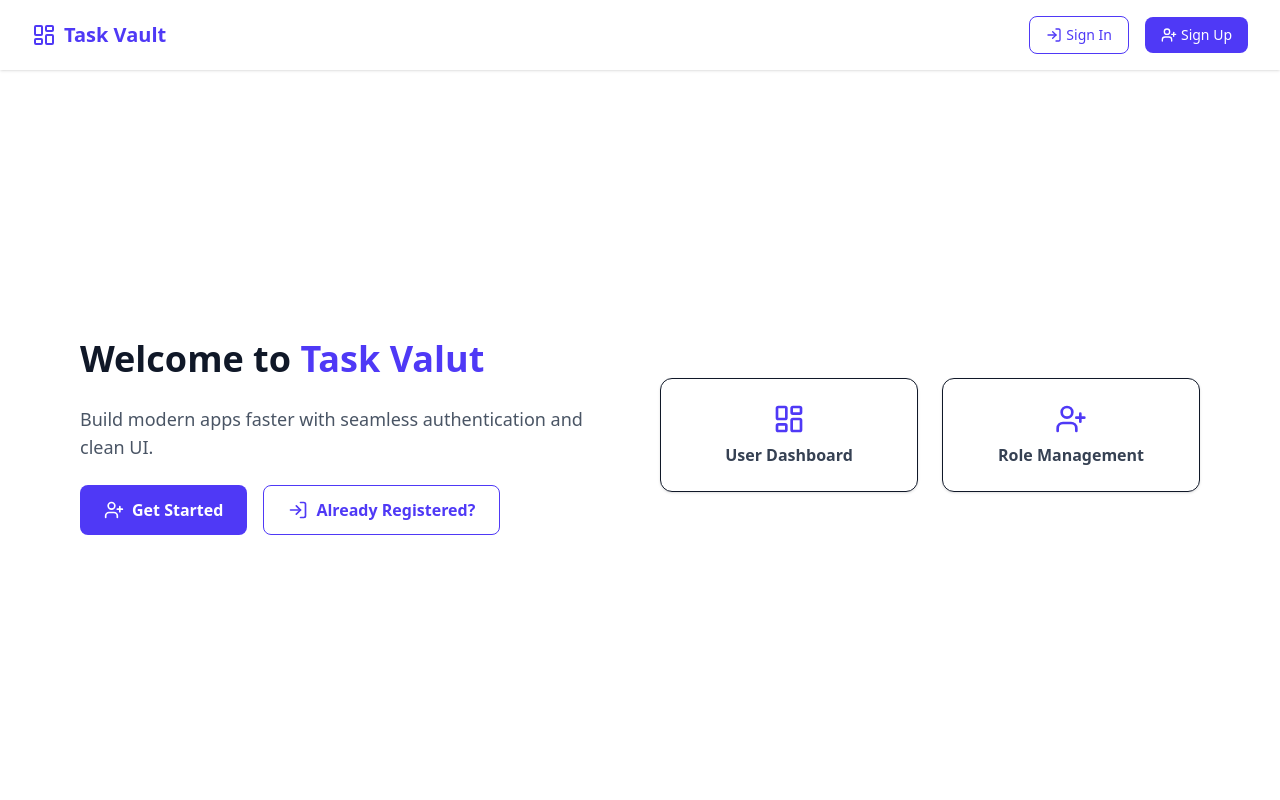
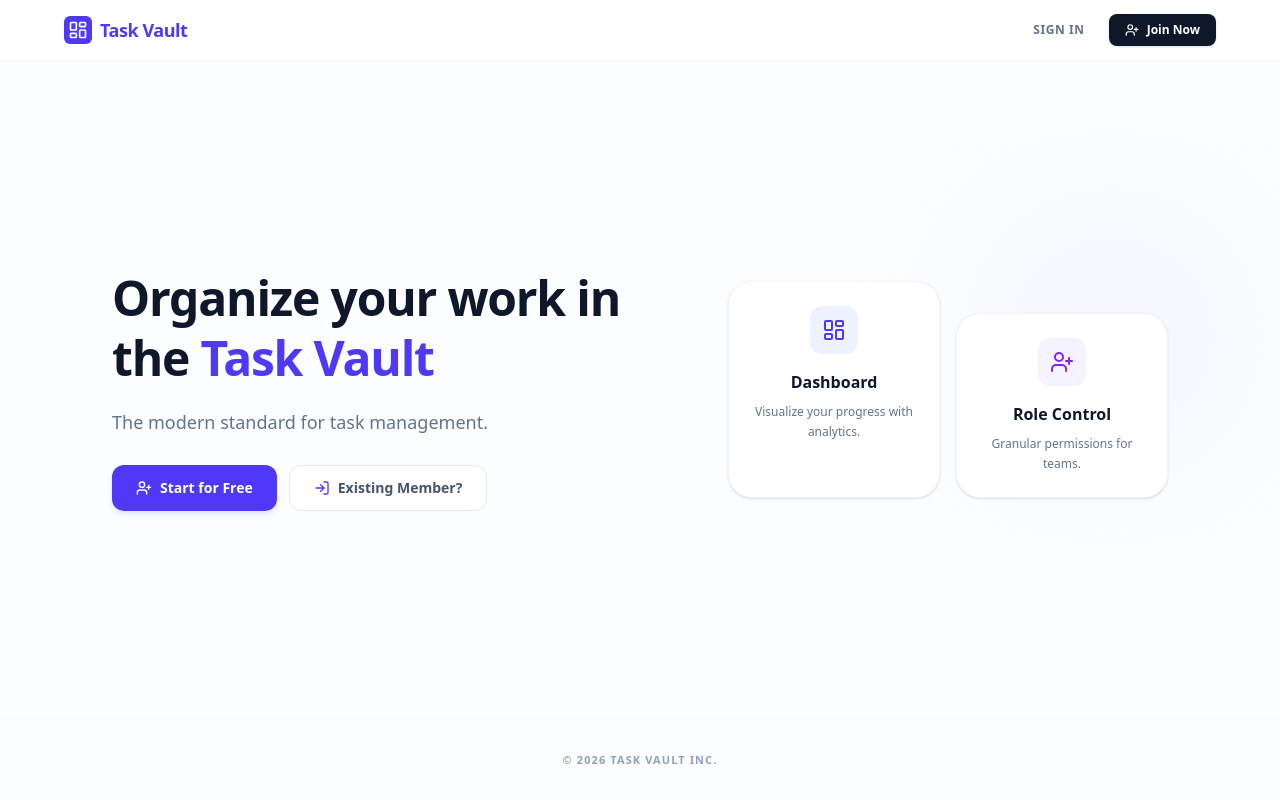
Before and after one commit to PassionateSumon/Todo_Fullstack_with_Deployment, a React (Vite) app in the folder FE/: page / in a window 1280 px wide. Built offline with nearby package versions, Linux system fonts and the light colour scheme; no server answers.

Commit message:
revamp landing page

```diff
--- a/FE/src/common/components/Landing.tsx
+++ b/FE/src/common/components/Landing.tsx
@@ -3,70 +3,89 @@ import { LayoutDashboard, UserPlus, LogIn } from "lucide-react";
 
 const Landing = () => {
     return (
-        <div className="min-h-screen flex flex-col bg-white text-gray-900">
-            {/* Navbar */}
-            <header className="w-full px-8 py-4 shadow-sm flex justify-between items-center">
-                <div className="flex items-center gap-2 text-indigo-600 font-bold text-xl">
-                    <LayoutDashboard className="w-6 h-6" />
+        <div className="min-h-screen flex flex-col bg-[#fcfdfe] text-slate-900 font-sans">
+            {/* Navbar - Reduced vertical padding */}
+            <header className="w-full px-6 md:px-16 py-3.5 bg-white/80 backdrop-blur-md sticky top-0 z-50 border-b border-slate-100 flex justify-between items-center">
+                <div className="flex items-center gap-2 text-indigo-600 font-bold text-lg tracking-tight cursor-pointer">
+                    <div className="bg-indigo-600 p-1 rounded-md">
+                        <LayoutDashboard className="w-5 h-5 text-white" />
+                    </div>
                     Task Vault
                 </div>
-                <nav className="space-x-4">
+                <nav className="flex items-center gap-6">
                     <Link
                         to="/login"
-                        className="inline-flex items-center gap-1 px-4 py-2 border border-indigo-600 text-indigo-600 rounded-lg text-sm font-medium hover:bg-indigo-50 transition"
+                        className="text-slate-500 text-xs font-bold hover:text-indigo-600 transition-colors cursor-pointer uppercase tracking-wider"
                     >
-                        <LogIn className="w-4 h-4" />
                         Sign In
                     </Link>
                     <Link
                         to="/signup"
-                        className="inline-flex items-center gap-1 px-4 py-2 bg-indigo-600 text-white rounded-lg text-sm font-medium hover:bg-indigo-700 transition"
+                        className="inline-flex items-center gap-2 px-4 py-2 bg-slate-900 text-white rounded-lg text-xs font-bold hover:bg-indigo-600 transition-all active:scale-95 cursor-pointer shadow-sm"
                     >
-                        <UserPlus className="w-4 h-4" />
-                        Sign Up
+                        <UserPlus className="w-3.5 h-3.5" />
+                        Join Now
                     </Link>
                 </nav>
             </header>
 
-            {/* Hero Section */}
-            <main className="flex flex-col md:flex-row items-center justify-between px-8 md:px-20 py-20 gap-10 flex-1">
-                <div className="md:w-1/2 space-y-6 text-center md:text-left">
-                    <h2 className="text-4xl font-extrabold leading-tight">
-                        Welcome to <span className="text-indigo-600">Task Valut</span>
+            {/* Hero Section - Optimized spacing and max-width */}
+            <main className="flex flex-col lg:flex-row items-center justify-between px-6 md:px-12 py-12 lg:py-20 gap-12 max-w-6xl mx-auto flex-1">
+                <div className="lg:w-1/2 space-y-5 text-center lg:text-left">
+                    {/* Reduced font sizes from 6xl/5xl to 5xl/4xl */}
+                    <h2 className="text-4xl md:text-5xl font-black leading-tight text-slate-900 tracking-tight">
+                        Organize your work in the <span className="text-indigo-600">Task Vault</span>
                     </h2>
-                    <p className="text-gray-600 text-lg">
-                        Build modern apps faster with seamless authentication and clean UI.
+                    {/* More compact paragraph */}
+                    <p className="text-slate-500 text-base md:text-lg max-w-md mx-auto lg:mx-0 leading-relaxed font-medium">
+                        The modern standard for task management.
                     </p>
-                    <div className="flex flex-col md:flex-row gap-4 justify-center md:justify-start">
+                    <div className="flex flex-col sm:flex-row gap-3 justify-center lg:justify-start pt-2">
                         <Link
                             to="/signup"
-                            className="inline-flex items-center justify-center gap-2 px-6 py-3 bg-indigo-600 text-white rounded-lg font-semibold hover:bg-indigo-700 transition"
+                            className="inline-flex items-center justify-center gap-2 px-6 py-3 bg-indigo-600 text-white rounded-xl text-sm font-bold shadow-md shadow-indigo-100 hover:bg-indigo-700 hover:-translate-y-0.5 transition-all active:scale-95 cursor-pointer"
                         >
-                            <UserPlus className="w-5 h-5" />
-                            Get Started
+                            <UserPlus className="w-4 h-4" />
+                            Start for Free
                         </Link>
                         <Link
                             to="/login"
-                            className="inline-flex items-center justify-center gap-2 px-6 py-3 border border-indigo-600 text-indigo-600 rounded-lg font-semibold hover:bg-indigo-50 transition"
+                            className="inline-flex items-center justify-center gap-2 px-6 py-3 bg-white border border-slate-200 text-slate-600 rounded-xl text-sm font-bold hover:bg-slate-50 transition-all active:scale-95 cursor-pointer"
                         >
-                            <LogIn className="w-5 h-5" />
-                            Already Registered?
+                            <LogIn className="w-4 h-4 text-indigo-600" />
+                            Existing Member?
                         </Link>
                     </div>
                 </div>
 
-                {/* Right Content - You can add stats or keep it minimal */}
-                <div className="md:w-1/2 grid grid-cols-2 gap-6">
-                    <div className="p-6 border rounded-xl text-center shadow-sm">
-                        <LayoutDashboard className="mx-auto mb-2 text-indigo-600 w-8 h-8" />
-                        <p className="font-semibold text-gray-700">User Dashboard</p>
-                    </div>
-                    <div className="p-6 border rounded-xl text-center shadow-sm">
-                        <UserPlus className="mx-auto mb-2 text-indigo-600 w-8 h-8" />
-                        <p className="font-semibold text-gray-700">Role Management</p>
+                {/* Right Content - More compact cards */}
+                <div className="lg:w-5/12 relative">
+                    {/* Subtle decorative blurs - reduced size */}
+                    <div className="absolute -top-10 -right-10 w-48 h-48 bg-indigo-100 rounded-full blur-[80px] opacity-50"></div>
+
+                    <div className="relative grid grid-cols-1 sm:grid-cols-2 gap-4">
+                        <div className="group p-6 bg-white border border-slate-100 rounded-3xl text-center shadow-sm hover:shadow-xl hover:shadow-slate-200/50 transition-all duration-300">
+                            <div className="w-12 h-12 bg-indigo-50 rounded-xl flex items-center justify-center mx-auto mb-4 group-hover:bg-indigo-600 transition-colors">
+                                <LayoutDashboard className="text-indigo-600 w-6 h-6 group-hover:text-white transition-colors" />
+                            </div>
+                            <h3 className="font-bold text-slate-900 text-base">Dashboard</h3>
+                            <p className="text-slate-500 text-xs mt-2 leading-relaxed">Visualize your progress with analytics.</p>
+                        </div>
+
+                        <div className="group p-6 bg-white border border-slate-100 rounded-3xl text-center shadow-sm hover:shadow-xl hover:shadow-slate-200/50 transition-all duration-300 sm:mt-8">
+                            <div className="w-12 h-12 bg-violet-50 rounded-xl flex items-center justify-center mx-auto mb-4 group-hover:bg-violet-600 transition-colors">
+                                <UserPlus className="text-violet-600 w-6 h-6 group-hover:text-white transition-colors" />
+                            </div>
+                            <h3 className="font-bold text-slate-900 text-base">Role Control</h3>
+                            <p className="text-slate-500 text-xs mt-2 leading-relaxed">Granular permissions for teams.</p>
+                        </div>
                     </div>
                 </div>
             </main>
+
+            <footer className="py-8 text-center border-t border-slate-50">
+                <p className="text-slate-400 text-[11px] font-bold uppercase tracking-widest">© 2026 Task Vault Inc.</p>
+            </footer>
         </div>
     );
 };
```
